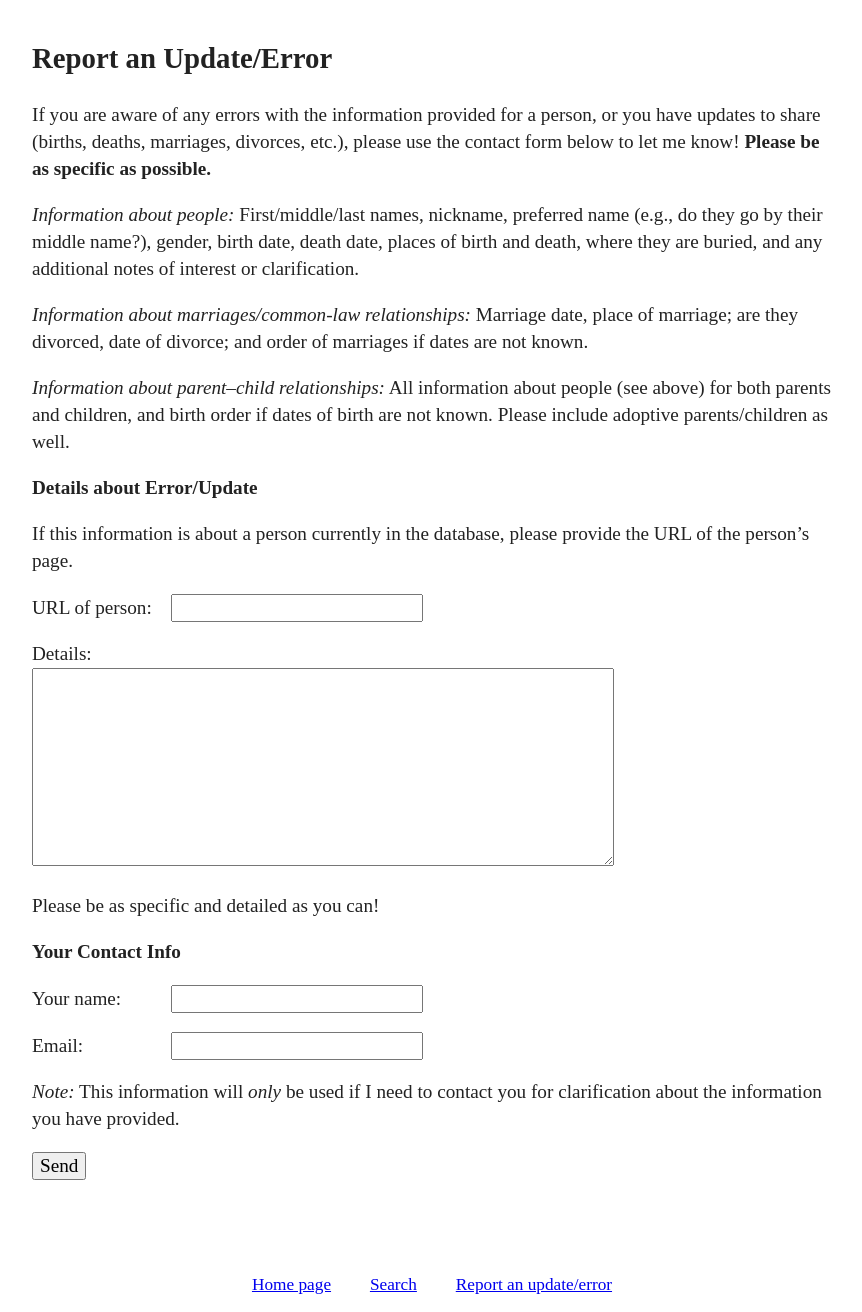
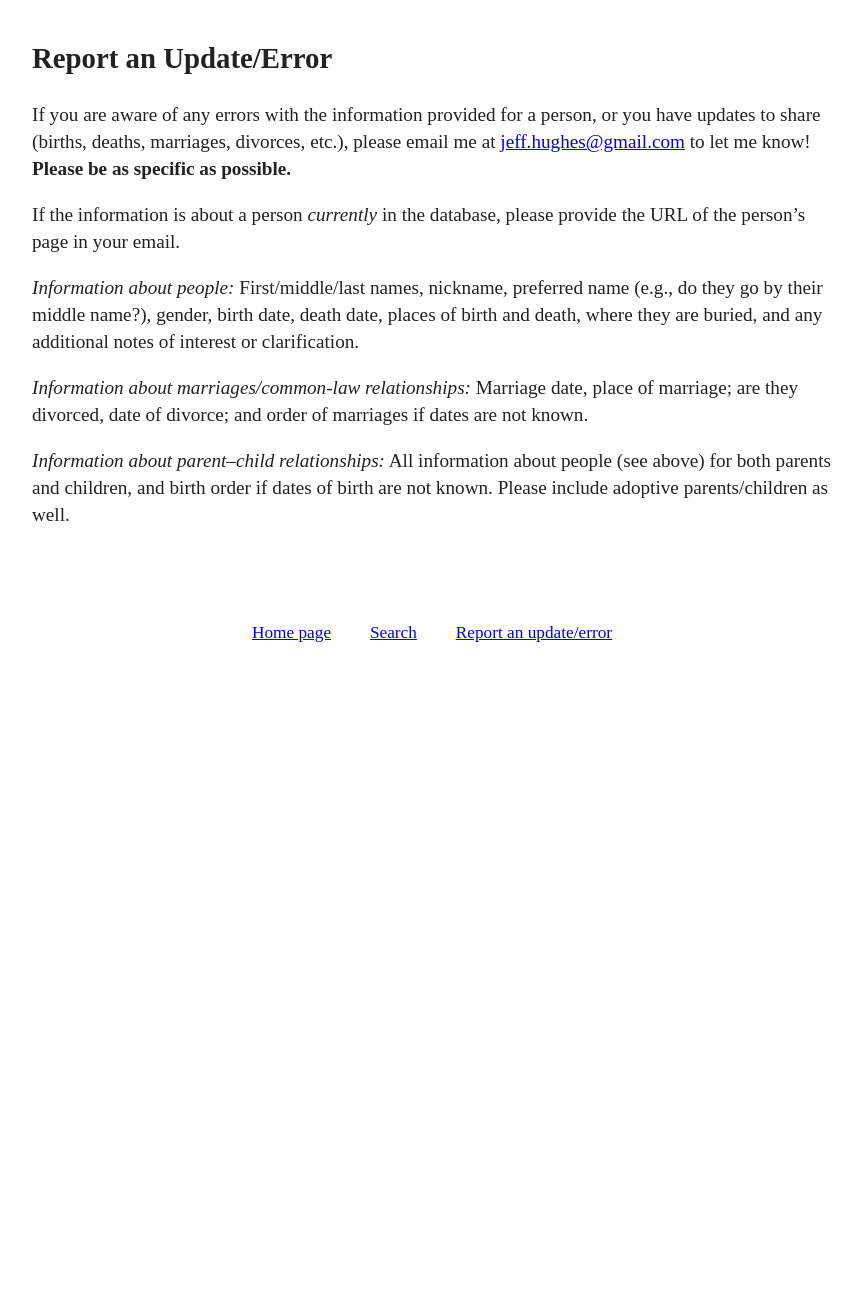
Before and after one commit to jeff-hughes/portertree, a Flask app: page /report in a window 1280 px wide. Shown: the part 56-1368 px from the top of the page, without its empty margins (208-1070 px from the left). After the commit the page ends 698 px from the top, so only its background shows below. Run offline with Flask 2, Linux system fonts and the light colour scheme; parts of the project's set-up code (start-up, migrations or seed data) failed here and were passed over; some libraries are stand-ins or nearby versions; some web fonts are replaced.

Commit message:
Remove contact form for now

```diff
--- a/app/app/main.py
+++ b/app/app/main.py
@@ -185,33 +185,9 @@ def technical_details():
     return render_template("technical_details.html")
 
 
-@app.route('/report', methods=['GET', 'POST'])
+@app.route('/report')
 def report():
-    if request.method == "POST":
-        message = { "text": "", "style": "" }
-        if request.form["details"] != "" and request.form["name"] != "" and request.form["email"] != "":
-            name = request.form["name"].strip().replace("\r", "").replace("\n", "")
-            email = request.form["email"].strip().replace("\r", "").replace("\n", "")
-            msg_body = f"From: {name} ({email})\nURL: {request.form['url']}\n\n{request.form['details']}"
-            try:
-                msg = EmailMessage(
-                    subject="Update for Porter family tree",
-                    body=msg_body,
-                    to=[app.config["MAIL_TO_ADDRESS"]],
-                    reply_to=[email])
-                msg.send()
-                message["text"] = "Message sent. Thank you!"
-                message["style"] = "success"
-            except:
-                message["text"] = "Error sending message. Please try again later, or send the information directly to " + app.config["MAIL_TO_ADDRESS"]
-                message["style"] = "error"
-        else:
-            message["text"] = "One or more required fields was empty. Please fill out all form fields."
-            message["style"] = "error"
-        return render_template("report.html", message=message["text"], message_style=message["style"])
-
-    else:
-        return render_template("report.html", url=request.args.get("url", ""))
+    return render_template("report.html", url=request.args.get("url", ""))
 
 @app.route('/last-export-date')
 def last_export():
--- a/app/app/templates/report.html
+++ b/app/app/templates/report.html
@@ -6,9 +6,11 @@
 
 {% block content %}
     <h2>Report an Update/Error</h2>
-    {% if message %}<div class="alert_message alert_{{ message_style }}">{{ message }}</div>{% endif %}
     <p>
-        If you are aware of any errors with the information provided for a person, or you have updates to share (births, deaths, marriages, divorces, etc.), please use the contact form below to let me know! <strong>Please be as specific as possible.</strong>
+        If you are aware of any errors with the information provided for a person, or you have updates to share (births, deaths, marriages, divorces, etc.), please email me at <a href="javascript:location='mailto:\u006a\u0065\u0066\u0066\u002e\u0068\u0075\u0067\u0068\u0065\u0073\u0040\u0067\u006d\u0061\u0069\u006c\u002e\u0063\u006f\u006d?subject=Update for Porter family tree';void 0"><script type="text/javascript">document.write('\u006a\u0065\u0066\u0066\u002e\u0068\u0075\u0067\u0068\u0065\u0073\u0040\u0067\u006d\u0061\u0069\u006c\u002e\u0063\u006f\u006d')</script></a> to let me know! <strong>Please be as specific as possible.</strong>
+    </p>
+    <p>
+        If the information is about a person <em>currently</em> in the database, please provide the URL of the person&rsquo;s page in your email.
     </p>
     <p>
         <em>Information about people:</em> First/middle/last names, nickname, preferred name (e.g., do they go by their middle name?), gender, birth date, death date, places of birth and death, where they are buried, and any additional notes of interest or clarification.
@@ -19,35 +21,4 @@
     <p>
         <em>Information about parent&ndash;child relationships:</em> All information about people (see above) for both parents and children, and birth order if dates of birth are not known. Please include adoptive parents/children as well.
     </p>
-    <form method="POST" action="{{ url_for('report') }}">
-        <fieldset>
-            <legend>Details about Error/Update</legend>
-            <p>If this information is about a person currently in the database, please provide the URL of the person&rsquo;s page.</p>
-            <p>
-                <label for="url">URL of person:</label>
-                <input type="text" id="url" name="url" value="{{ url }}" />
-            </p>
-
-            <p>
-                <label for="details">Details:</label>
-                <br />
-                <textarea id="details" name="details" required></textarea>
-            </p>
-            <p>Please be as specific and detailed as you can!</p>
-        </fieldset>
-        <fieldset>
-            <legend>Your Contact Info</legend>
-            <p>
-                <label for="name">Your name:</label>
-                <input type="text" id="name" name="name" required />
-            </p>
-
-            <p>
-                <label for="email">Email:</label>
-                <input type="email" id="email" name="email" required />
-            </p>
-            <p><em>Note:</em> This information will <em>only</em> be used if I need to contact you for clarification about the information you have provided.</p>
-        </fieldset>
-        <button type="submit">Send</button>
-    </form>
 {% endblock %}
```
Also changed, not shown: app/app/templates/report_old.html (added, +53 -0 lines).
